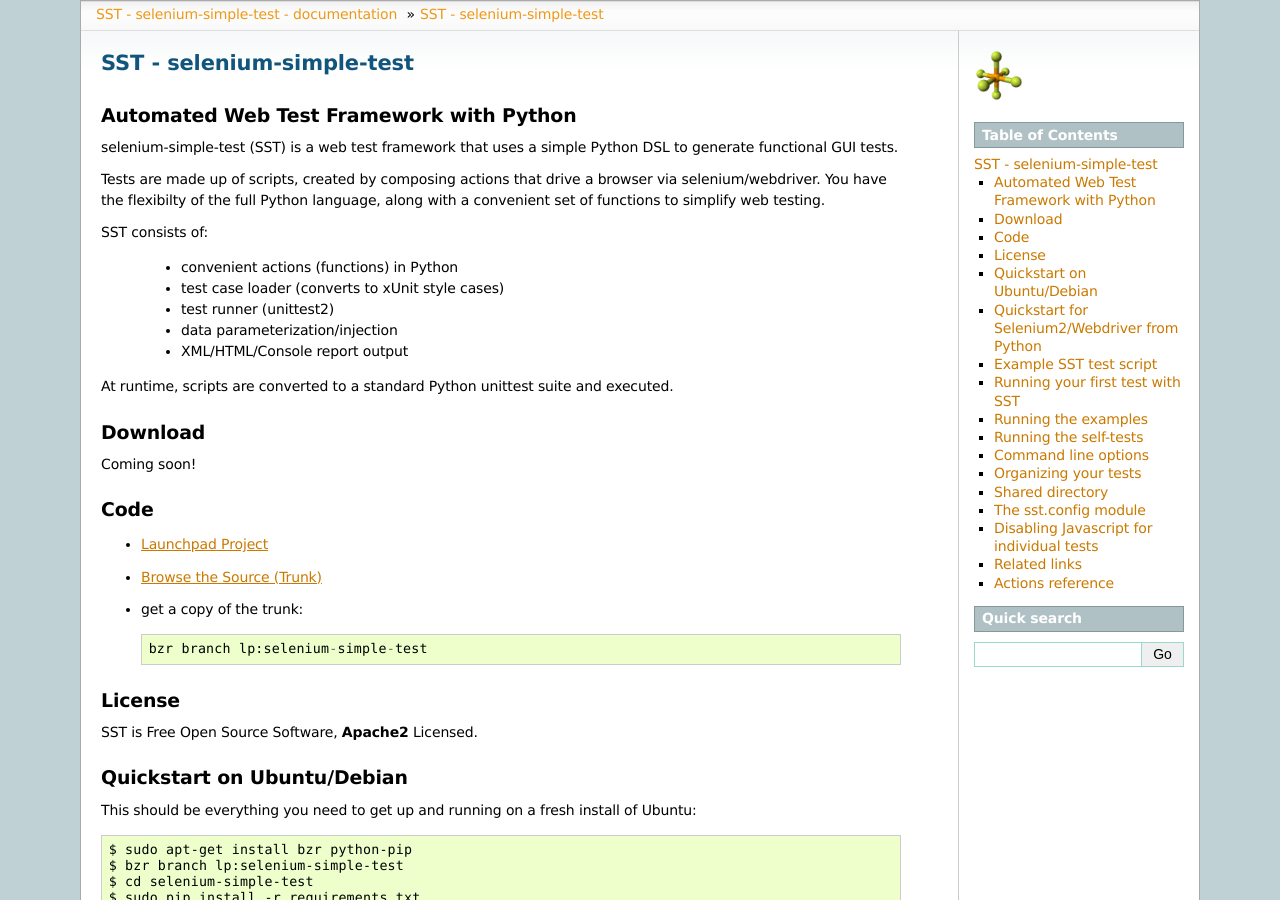
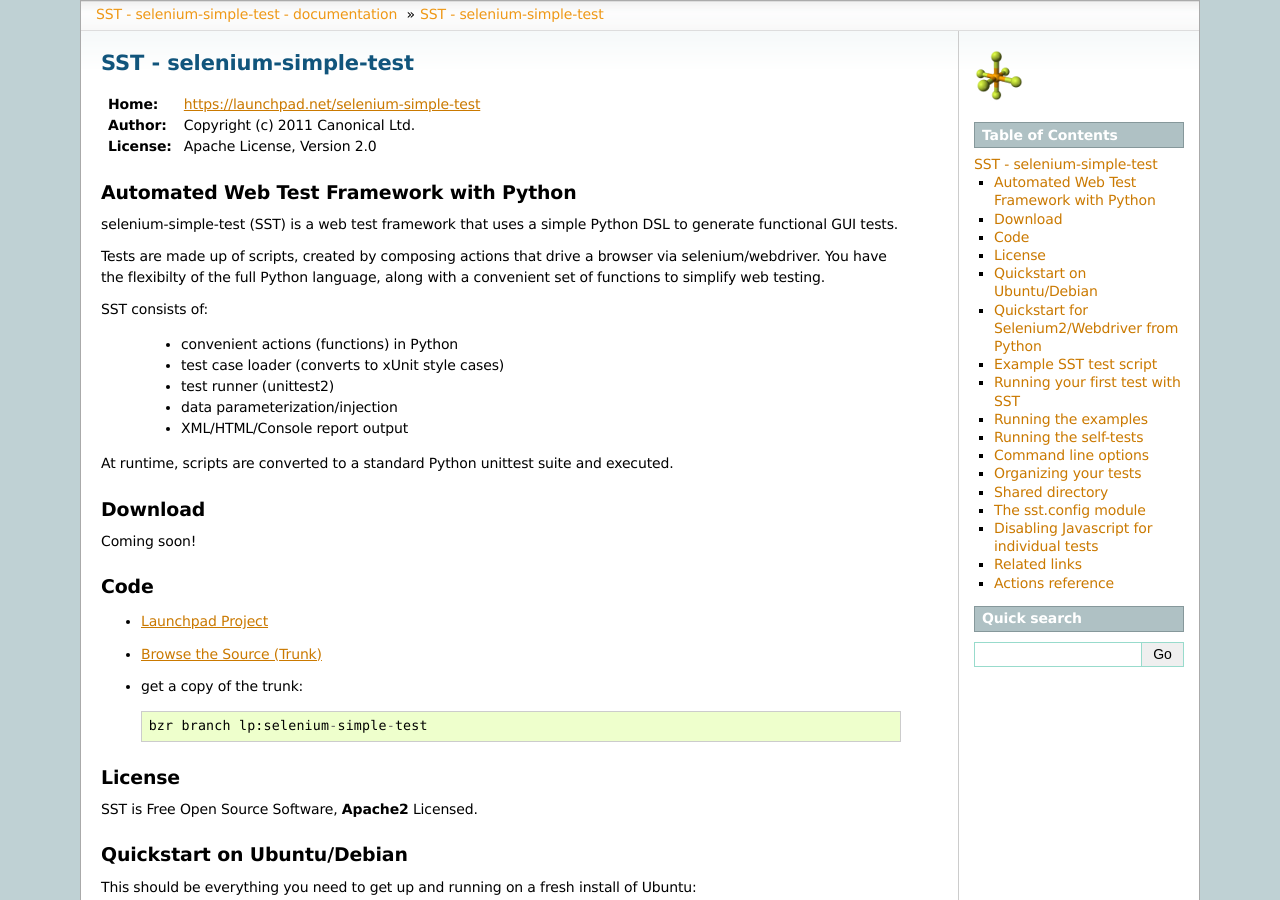
Before and after one commit to Work4Labs/selenium-simple-test, a Sphinx documentation site: the page built from docs/index.rst, in a window 1280 px wide and 900 px high. Built offline with Sphinx 7.4.7, drawn with Linux system fonts in a browser that asks for light colours; pages that are not in the unit, such as notebooks, are missing from menus.

Commit message:
Minor fixes to docstrings / docs

```diff
--- a/docs/index.rst
+++ b/docs/index.rst
@@ -1,7 +1,11 @@
-
 ==============================
     SST - selenium-simple-test
 ==============================
+
+
+:Home: https://launchpad.net/selenium-simple-test
+:Author: Copyright (c) 2011 Canonical Ltd.
+:License: Apache License, Version 2.0
 
 
 --------------------------------------------
```
Also changed, not shown: 1 other file.
